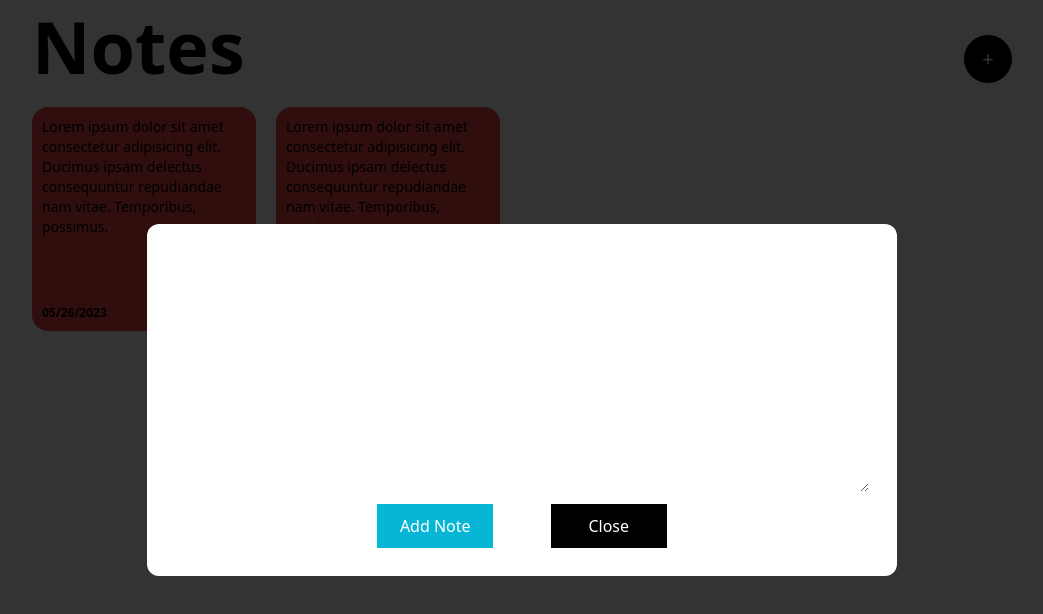
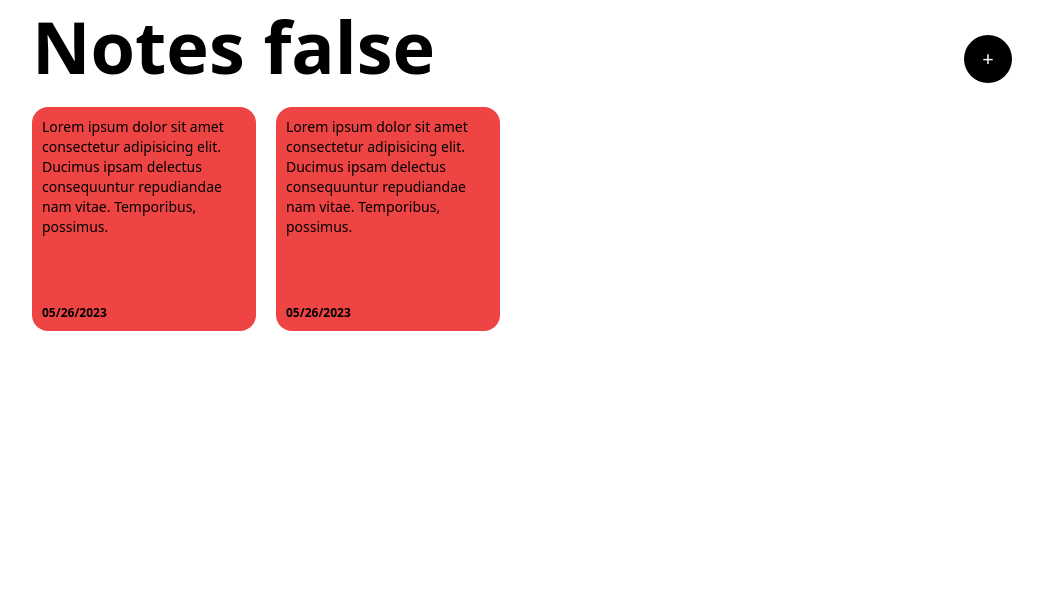
Before and after one commit to kaleabSolomon/vue-notesApp, a Vue app: page / in a window 1280 px wide. Shown: the top 614 px of the page, without its empty margins (118-1161 px from the left). Built offline with nearby package versions, Linux system fonts and the light colour scheme.

Commit message:
made the modal dynamic

```diff
--- a/src/App.vue
+++ b/src/App.vue
@@ -1,7 +1,11 @@
-<script setup></script>
+<script setup>
+import { ref } from "vue";
+const showModal = ref(false);
+</script>
 
 <template>
   <div
+    v-if="showModal"
     class="absolute w-full h-full bg-black/80 z-10 flex items-center justify-center"
   >
     <div class="w-750 bg-white rounded-xl p-7 relative flex flex-col min-h-200">
@@ -14,6 +18,7 @@
         </button>
         <button
           class="py-2.5 px-5 bg-black text-white cursor-pointer mt-3 mx-auto w-1/3"
+          @click="showModal = false"
         >
           Close
         </button>
@@ -23,9 +28,10 @@
   <main class="h-screen w-screen">
     <div class="max-w-1000 p-2.5 my-0 mx-auto">
       <header class="flex justify-between items-center">
-        <h1 class="font-bold mb-25 text-7xl">Notes</h1>
+        <h1 class="font-bold mb-25 text-7xl">Notes {{ showModal }}</h1>
         <button
           class="border-none p-2.5 w-12 h-12 cursor-pointer rounded-full text-white bg-black text-xl"
+          @click="showModal = true"
         >
           +
         </button>
```
